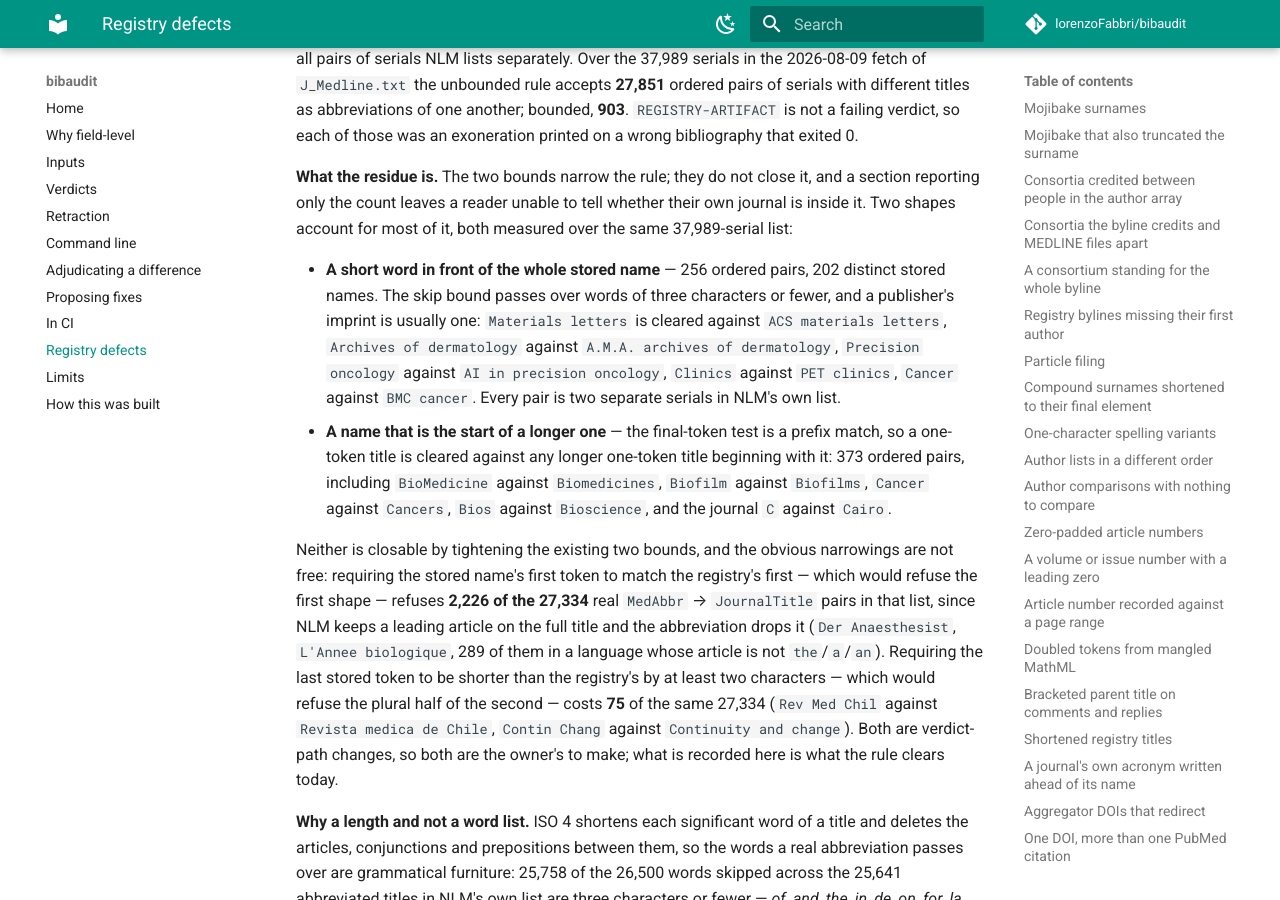
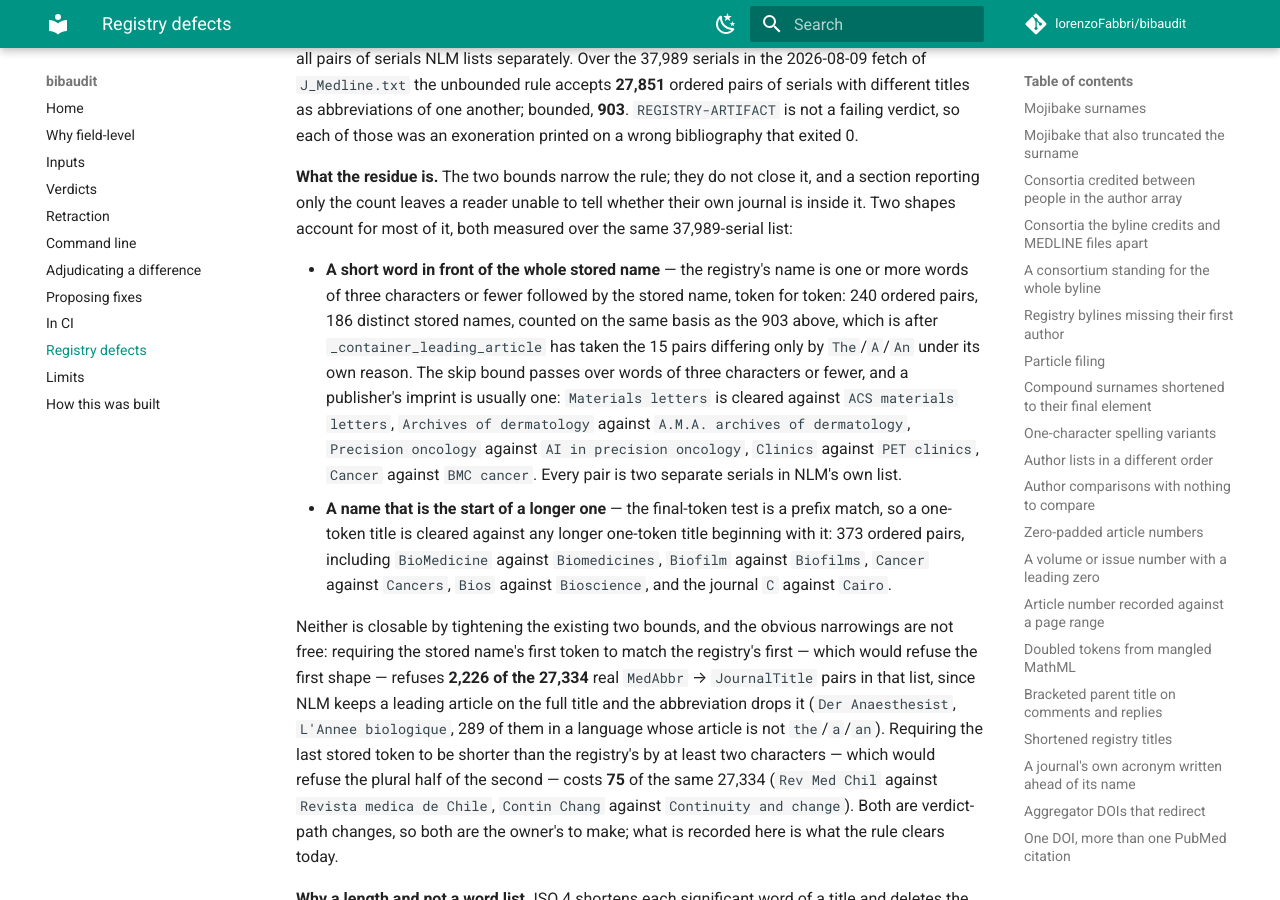
Before and after one commit to lorenzoFabbri/bibaudit, an MkDocs documentation site: the page built from docs/registry-artifacts.md, in a window 1280 px wide and 900 px high, scrolled down 19817 px. Built offline with MkDocs 1.6.1 and Material for MkDocs 9.7.7, drawn with Linux system fonts in a browser that asks for light colours; comment, search, counter and statistics services are not loaded; some of the changed text lies outside the part shown.

Commit message:
Say what the residue is on a basis a reader can recount
Two figures over NLM's serial list did not come back on a fresh
2026-08-09 download of it. `Proc` opens 442 abbreviations, not 441: the
count omitted the serial the remainder was reduced from. And the
imprint-in-front shape is 240 ordered pairs over 186 distinct stored
names, not 256 over 202, once it is counted on the basis the 903 beside
it uses — after `_container_leading_article` has claimed the 15 pairs
that differ only by an article, under its own reason.

The shape is now defined where it is counted, so either number can be
recounted from the list rather than taken on trust. Everything else in
those sections reproduced exactly: 2,695, 2,698, 1,213, 825, 208, 316,
611, 819, 27,334, 2,226, 289, 75, 432, 27,851 and 903.

```diff
--- a/docs/registry-artifacts.md
+++ b/docs/registry-artifacts.md
@@ -938,9 +938,13 @@ and a section reporting only the count leaves a reader unable to tell whether
 their own journal is inside it. Two shapes account for most of it, both
 measured over the same 37,989-serial list:
 
-* **A short word in front of the whole stored name** — 256 ordered pairs, 202
-  distinct stored names. The skip bound passes over words of three characters or
-  fewer, and a publisher's imprint is usually one: `Materials letters` is
+* **A short word in front of the whole stored name** — the registry's name is
+  one or more words of three characters or fewer followed by the stored name,
+  token for token: 240 ordered pairs, 186 distinct stored names, counted on the
+  same basis as the 903 above, which is after `_container_leading_article` has
+  taken the 15 pairs differing only by `The`/`A`/`An` under its own reason. The
+  skip bound passes over words of three characters or fewer, and a publisher's
+  imprint is usually one: `Materials letters` is
   cleared against `ACS materials letters`, `Archives of dermatology` against
   `A.M.A. archives of dermatology`, `Precision oncology` against `AI in
   precision oncology`, `Clinics` against `PET clinics`, `Cancer` against `BMC
@@ -1224,8 +1228,8 @@ the remainder must keep at least two tokens. `JT` is the serial's name in full
 and one word of it is still that name — `Lancet` for `Lancet (London,
 England)`; `TA` is already a reduction, and one word of it is one truncated
 word. `Proc (Bayl Univ Med Cent)` (NlmId 9302033) reduces to `Proc`, which
-opens 441 serials' abbreviations in NLM's list and is the whole of none of
-them.
+opens 442 serials' abbreviations in NLM's list — its own among them — and is
+the whole of none of them.
 
 Measured: 825 of the 2,695 qualified abbreviations reduce to a single token,
 and **208** of those are literally some other serial's whole `MedAbbr` —
```
Also changed, not shown: CHANGELOG.md (+2 -2 lines), 2 other files.
